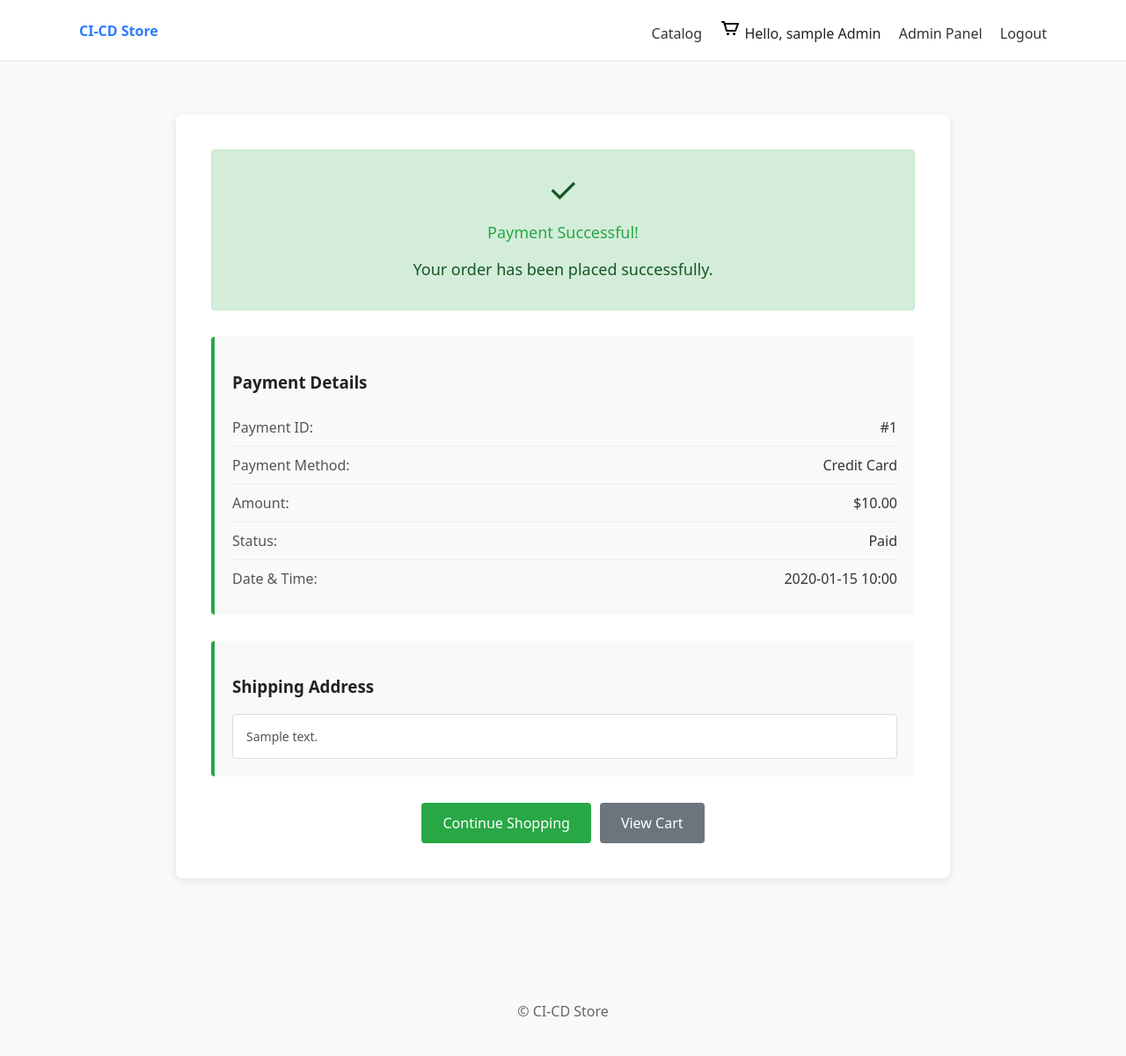
After one commit to AvensTach/online-store-ci-cd, a Django app: page /orders/confirmation/1/ in a window 1280 px wide. The commit adds this page. Shown: the whole page at 88% size. Run offline with Django 5.2, Linux system fonts and the light colour scheme; a user stored in the database is signed in; tables that the repository leaves empty hold one stand-in row (values such as "Sample post").

Commit message:
checkout added orders changed

```diff
--- a/admin_panel/views.py
+++ b/admin_panel/views.py
@@ -17,7 +17,7 @@ def dashboard(request):
     orders_count = Order.objects.count()
     users_count = User.objects.count()
 
-    pending_orders = Order.objects.filter(status='pending').count()
+    pending_orders = Order.objects.filter(status='paid').count()
     delivered_orders = Order.objects.filter(status='delivered').count()
 
     recent_orders = Order.objects.select_related('user', 'product').order_by('-created_at')[:10]
--- a/orders/urls.py
+++ b/orders/urls.py
@@ -5,4 +5,6 @@ app_name = 'orders'
 
 urlpatterns = [
     path('create/', views.create_order, name='create_order'),
+    path('checkout/', views.checkout, name='checkout'),
+    path('confirmation/<int:payment_id>/', views.payment_confirmation, name='confirmation'),
 ]
--- a/orders/views.py
+++ b/orders/views.py
@@ -1,14 +1,105 @@
-from django.shortcuts import render, redirect
-from .forms import OrderForm
+from django.shortcuts import render, redirect, get_object_or_404
+from django.contrib.auth.decorators import login_required
+from django.contrib import messages
+from cart.models import Cart
+from .models import Order, Payment, OrderItem
+from .forms import OrderForm, CheckoutForm
 
+
+@login_required(login_url='/login/')
 def create_order(request):
+    try:
+        cart = Cart.objects.get(user=request.user)
+        cart_items = cart.items.all()
+    except Cart.DoesNotExist:
+        return redirect('cart:cart_detail')
+
+    if not cart_items.exists():
+        return redirect('cart:cart_detail')
+
     if request.method == 'POST':
         form = OrderForm(request.POST)
         if form.is_valid():
-            order = form.save(commit=False)
-            order.user = request.user
-            order.save()
-            return redirect('order_success')
+            order = Order.objects.create(
+                user=request.user,
+                address=form.cleaned_data['address'],
+                status='pending'
+            )
+
+            for item in cart_items:
+                OrderItem.objects.create(
+                    order=order,
+                    product=item.product,
+                    quantity=item.quantity
+                )
+
+
+
+            return redirect('orders:checkout')
     else:
         form = OrderForm()
+
     return render(request, 'orders/create_order.html', {'form': form})
+
+
+@login_required
+def checkout(request):
+    try:
+        cart = Cart.objects.get(user=request.user)
+        cart_items = cart.items.all()
+    except Cart.DoesNotExist:
+        messages.warning(request, 'Your cart is empty.')
+        return redirect('cart:cart_detail')
+
+    if not cart_items.exists():
+        messages.warning(request, 'Your cart is empty.')
+        return redirect('cart:cart_detail')
+
+    if request.method == 'POST':
+        form = CheckoutForm(request.POST)
+        if form.is_valid():
+            total_amount = cart.get_total_price()
+
+            payment = Payment.objects.create(
+                user=request.user,
+                cart=cart,
+                payment_method=form.cleaned_data['payment_method'],
+                amount=total_amount,
+                status='completed',
+            )
+
+            order = Order.objects.filter(user=request.user, status='pending').last()
+
+            if order:
+                order.status = 'paid'
+                order.save()
+
+            cart_items.delete()
+
+            messages.success(request, 'Payment successful!')
+            return redirect('orders:confirmation', payment_id=payment.id)
+    else:
+        form = CheckoutForm()
+
+    total_price = cart.get_total_price()
+    context = {
+        'cart': cart,
+        'cart_items': cart_items,
+        'total_price': total_price,
+        'form': form,
+    }
+
+    return render(request, 'orders/checkout.html', context)
+
+
+@login_required
+def payment_confirmation(request, payment_id):
+    payment = get_object_or_404(Payment, id=payment_id, user=request.user)
+    latest_order = Order.objects.filter(user=request.user, status='paid').order_by('-created_at').first()
+
+    context = {
+        'payment': payment,
+        'order': latest_order,
+    }
+
+    return render(request, 'orders/confirmation.html', context)
--- a/shop/static/shop/styles.css
+++ b/shop/static/shop/styles.css
@@ -325,3 +325,16 @@ body {
 .confirm-delete .btn {
     margin-right: 8px
 }
+
+.form-group textarea {
+    width: 100%;
+    padding: 12px 15px;
+    border: 1px solid #ced4da;
+    border-radius: 6px;
+    font-size: 16px;
+    font-family: inherit;
+    resize: vertical;
+    min-height: 100px;
+    box-sizing: border-box;
+    transition: border-color 0.2s ease, box-shadow 0.2s ease;
+}
--- a/templates/base.html
+++ b/templates/base.html
@@ -14,7 +14,11 @@
         <a class="brand" href="{% url 'shop:home' %}">CI-CD Store</a>
         <nav class="main-nav">
             <a href="{% url 'shop:catalog' %}">Catalog</a>
-            <a href="{% url 'cart:cart_detail' %}">🛒 Cart</a>
+            <a href="{% url 'cart:cart_detail' %}"><svg width="24px" height="24px" viewBox="0 0 24 24" xmlns="http://www.w3.org/2000/svg">
+  <circle cx="16.5" cy="18.5" r="1.5"/>
+  <circle cx="9.5" cy="18.5" r="1.5"/>
+  <path d="M18 16H8a1 1 0 0 1-.958-.713L4.256 6H3a1 1 0 0 1 0-2h2a1 1 0 0 1 .958.713L6.344 6H21a1 1 0 0 1 .937 1.352l-3 8A1 1 0 0 1 18 16zm-9.256-2h8.563l2.25-6H6.944z"/>
+</svg></a>
             {% if request.user.is_authenticated %}
                 <span>Hello, {{ request.user.username }}</span>
 
--- a/templates/cart/cart_detail.html
+++ b/templates/cart/cart_detail.html
@@ -29,7 +29,8 @@
         </tbody>
     </table>
     <p><strong>Cart total:</strong> ${{ cart.get_total_price }}</p>
-    <a href="{% url 'orders:create_order' %}" class="btn btn-primary">Proceed to Checkout</a>
+
+    <a href="{% url 'orders:create_order' %}" class="btn btn-primary">Create Order</a>
 {% else %}
     <p>Your cart is empty.</p>
 {% endif %}
--- /dev/null
+++ b/templates/orders/confirmation.html
@@ -0,0 +1,231 @@
+{% extends "base.html" %}
+
+{% block title %}Payment Confirmation - CI-CD Store{% endblock %}
+
+{% block content %}
+<style>
+    .confirmation-container {
+        max-width: 800px;
+        margin: 40px auto;
+        background: white;
+        padding: 40px;
+        border-radius: 8px;
+        box-shadow: 0 2px 8px rgba(0,0,0,0.1);
+    }
+
+    .success-banner {
+        background: #d4edda;
+        border: 1px solid #c3e6cb;
+        color: #155724;
+        padding: 16px;
+        border-radius: 4px;
+        margin-bottom: 30px;
+        text-align: center;
+        font-size: 18px;
+    }
+
+    .success-icon {
+        font-size: 40px;
+        margin-bottom: 10px;
+    }
+
+    .confirmation-title {
+        color: #28a745;
+        margin-bottom: 10px;
+    }
+
+    .payment-details {
+        background: #f9f9f9;
+        padding: 20px;
+        border-radius: 4px;
+        margin-bottom: 30px;
+        border-left: 4px solid #28a745;
+    }
+
+    .detail-row {
+        display: flex;
+        justify-content: space-between;
+        padding: 10px 0;
+        border-bottom: 1px solid #eee;
+    }
+
+    .detail-row:last-child {
+        border-bottom: none;
+    }
+
+    .detail-label {
+        font-weight: 500;
+        color: #555;
+    }
+
+    .detail-value {
+        color: #333;
+        text-align: right;
+    }
+
+    .orders-section {
+        margin-top: 40px;
+    }
+
+    .orders-section h3 {
+        color: #333;
+        margin-bottom: 20px;
+        padding-bottom: 10px;
+        border-bottom: 2px solid #eee;
+    }
+
+    .order-item {
+        background: #f9f9f9;
+        padding: 15px;
+        border-radius: 4px;
+        margin-bottom: 12px;
+        display: flex;
+        justify-content: space-between;
+        align-items: center;
+    }
+
+    .order-item-info {
+        flex: 1;
+    }
+
+    .order-item-id {
+        font-weight: bold;
+        color: #333;
+        margin-bottom: 5px;
+    }
+
+    .order-item-details {
+        font-size: 14px;
+        color: #666;
+    }
+
+    .order-item-amount {
+        text-align: right;
+        min-width: 100px;
+    }
+
+    .order-item-status {
+        background: #ffc107;
+        color: #333;
+        padding: 6px 12px;
+        border-radius: 4px;
+        font-size: 12px;
+        font-weight: 500;
+    }
+
+    .action-buttons {
+        margin-top: 30px;
+        display: flex;
+        gap: 10px;
+        justify-content: center;
+    }
+
+    .btn {
+        padding: 12px 24px;
+        border: none;
+        border-radius: 4px;
+        font-size: 16px;
+        cursor: pointer;
+        text-decoration: none;
+        display: inline-block;
+        transition: all 0.3s ease;
+    }
+
+    .btn-primary {
+        background: #28a745;
+        color: white;
+    }
+
+    .btn-primary:hover {
+        background: #218838;
+    }
+
+    .btn-secondary {
+        background: #6c757d;
+        color: white;
+    }
+
+    .btn-secondary:hover {
+        background: #5a6268;
+    }
+
+    .address-block {
+        background: white;
+        padding: 15px;
+        border: 1px solid #ddd;
+        border-radius: 4px;
+        margin-top: 10px;
+        font-size: 14px;
+        color: #555;
+        white-space: pre-wrap;
+        word-wrap: break-word;
+    }
+</style>
+
+<div class="confirmation-container">
+    <div class="success-banner">
+        <div class="success-icon">✓</div>
+        <div class="confirmation-title">Payment Successful!</div>
+        <p>Your order has been placed successfully.</p>
+    </div>
+
+    <div class="payment-details">
+        <h3>Payment Details</h3>
+
+        <div class="detail-row">
+            <span class="detail-label">Payment ID:</span>
+            <span class="detail-value">#{{ payment.id }}</span>
+        </div>
+
+        <div class="detail-row">
+            <span class="detail-label">Payment Method:</span>
+            <span class="detail-value">{{ payment.get_payment_method_display }}</span>
+        </div>
+
+        <div class="detail-row">
+            <span class="detail-label">Amount:</span>
+            <span class="detail-value">${{ payment.amount }}</span>
+        </div>
+
+        <div class="detail-row">
+            <span class="detail-label">Status:</span>
+            <span class="detail-value">{{ payment.get_status_display }}</span>
+        </div>
+
+        <div class="detail-row">
+            <span class="detail-label">Date &amp; Time:</span>
+            <span class="detail-value">{{ payment.created_at|date:"Y-m-d H:i" }}</span>
+        </div>
+    </div>
+
+    <div class="payment-details">
+        <h3>Shipping Address</h3>
+        <div class="address-block">{{ payment.shipping_address }}</div>
+    </div>
+
+    {% if orders %}
+    <div class="orders-section">
+        <h3>Your Orders</h3>
+
+        {% for order in orders %}
+        <div class="order-item">
+            <div class="order-item-info">
+                <div class="order-item-id">Order #{{ order.id }} - {{ order.product.name }}</div>
+                <div class="order-item-details">Quantity: {{ order.quantity }} | Placed: {{ order.created_at|date:"Y-m-d H:i" }}</div>
+            </div>
+            <div class="order-item-amount">
+                <div style="margin-bottom: 8px;">${{ order.product.price }}</div>
+                <span class="order-item-status">{{ order.get_status_display }}</span>
+            </div>
+        </div>
+        {% endfor %}
+    </div>
+    {% endif %}
+
+    <div class="action-buttons">
+        <a href="{% url 'shop:catalog' %}" class="btn btn-primary">Continue Shopping</a>
+        <a href="{% url 'cart:cart_detail' %}" class="btn btn-secondary">View Cart</a>
+    </div>
+</div>
+
+{% endblock %}
```
Also changed, not shown: orders/admin.py (+17 -4 lines), orders/forms.py (+19 -2 lines), orders/models.py (+41 -3 lines), templates/orders/checkout.html (added, +201 -0 lines), templates/orders/create_order.html (+16 -27 lines), cart/migrations/0003_alter_cartitem_cart.py (added), orders/migrations/0002_alter_order_status_payment.py (added), orders/migrations/0003_remove_order_product_remove_order_quantity_and_more.py (added), users/static/users/styles.css (line endings or trailing spaces).
